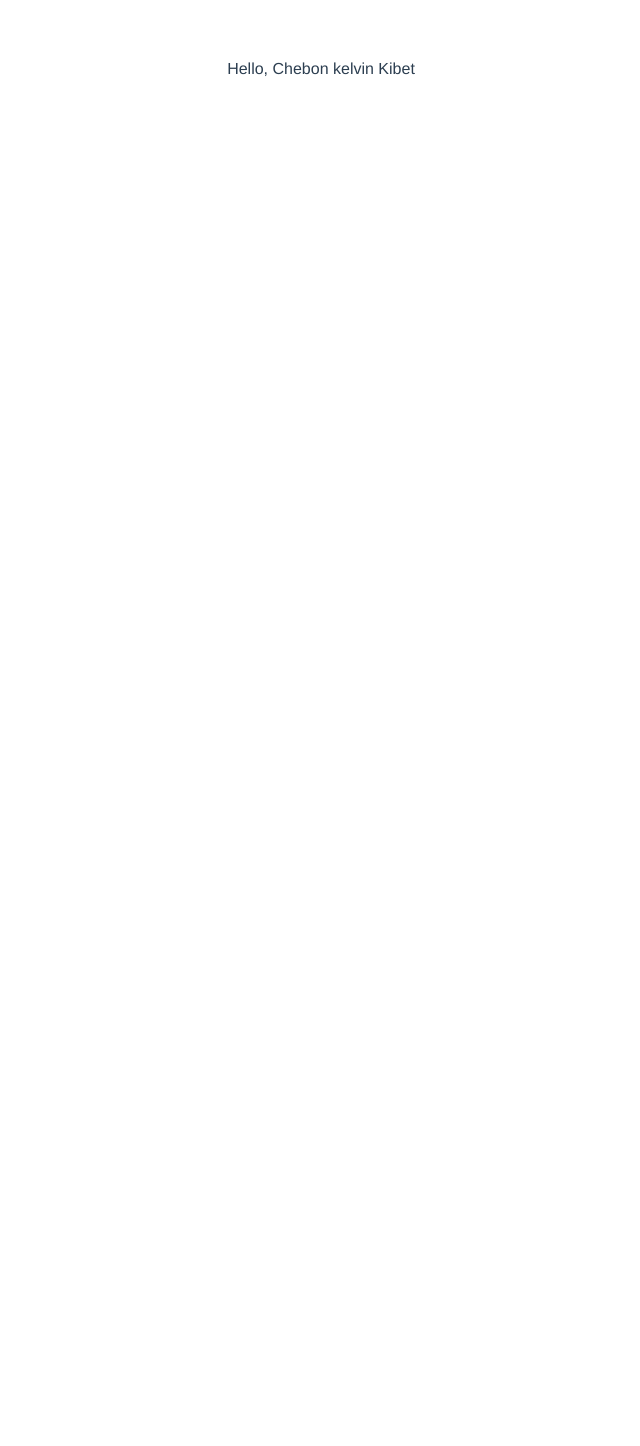
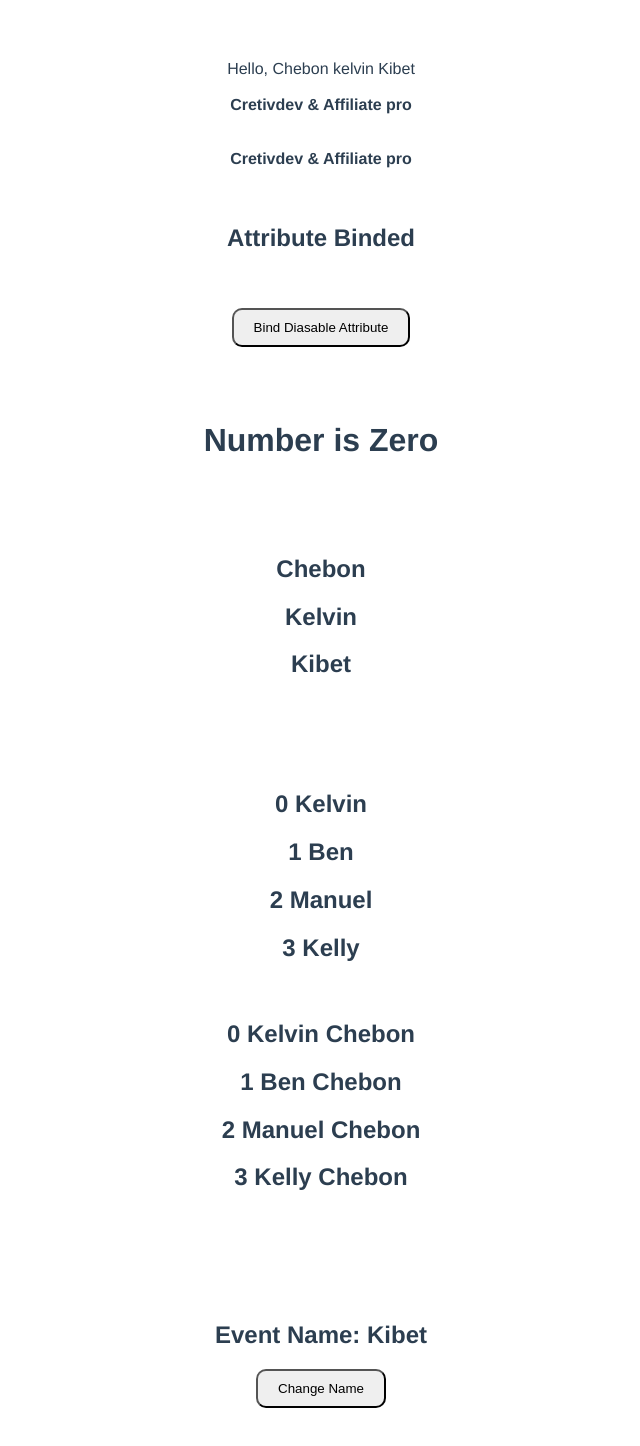
Before and after one commit to chebon254/vuejs-start-app, a Vue app: page / in a window 1280 px wide. Shown: the top 1446 px of the page, without its empty margins (319-959 px from the left). Before the commit the page ends 800 px from the top, so only its background shows below. Built offline with nearby package versions, Linux system fonts and the light colour scheme.

Commit message:
Binding, evenhandling, more lessons

```diff
--- a/src/App.vue
+++ b/src/App.vue
@@ -1,5 +1,50 @@
 <template>
   <div>{{ greet }} {{ name }}</div>
+  <br>
+  <div v-text="channel" style="font-weight: bold;"></div>
+  <br>
+  <br>
+  <div><b v-text="channel" ></b></div>
+  <br>
+  <br>
+  <h2 v-bind:id="headinId">Attribute Binded</h2>
+  <br>
+  <br>
+  <button v-bind:disabled="isDisabled">Bind Diasable Attribute</button>
+  <br>
+  <br>
+  <br>
+  <br>
+  <h1 v-if="num === 0">Number is Zero</h1>
+  <h1 v-else>Number is not Zero</h1>
+  <br>
+  <br>
+    <br>
+    <template v-if="display">
+      <h2>Chebon</h2>
+      <h2>Kelvin</h2>
+      <h2>Kibet</h2>
+    </template>
+    <br>
+  <br>
+  <br>
+  <br>
+  <h2 v-for="(name, index) in listNames" v-bind:key="name">{{index}} {{ name }}</h2>
+  <br>
+  <h2 v-for="(name, key, index) in arrayNames" v-bind:key="name">{{index}} {{key}} {{name.first}} {{name.last}}</h2>
+  <br>
+  <br>
+  <br>
+
+  <br>
+  <br>
+      <h2>{{eventName}}</h2>
+      <div>
+        <button v-if="eventName === 'Event Name: Kibet'" v-on:click="eventName = 'New Event Name: Kelvin'">Change Name</button>
+        <button v-else v-on:click="eventName = 'Event Name: Kibet'">Change Name</button>
+      </div>
+  <br>
+  <br>
 </template>
 
 <script>
@@ -8,8 +53,29 @@ export default {
   name: 'App',
   data() {
     return {
+      methods: {
+        add(a, b, c) {
+          return a + b + c
+        },
+      },
+      eventName: "Event Name: Kibet",
       name: "Chebon kelvin Kibet",
-      greet: "Hello, "
+      listNames: ["Kelvin", "Ben", "Manuel", "Kelly"],
+      arrayNames: [
+        {first: "Kelvin", last: "Chebon"},
+        {first: "Ben", last: "Chebon"},
+        {first: "Manuel", last: "Chebon"},
+        {first: "Kelly", last: "Chebon"},
+      ],
+      arrayList: {
+
+      },
+      greet: "Hello, ",
+      channel: "Cretivdev & Affiliate pro",
+      headinId: "heading",
+      isDisabled: false,
+      num: 0,
+      display: true,
     }
   }
 }
@@ -24,4 +90,8 @@ export default {
   color: #2c3e50;
   margin-top: 60px;
 }
+button{
+  padding: 10px 20px;
+  border-radius: 10px;
+}
 </style>
```
